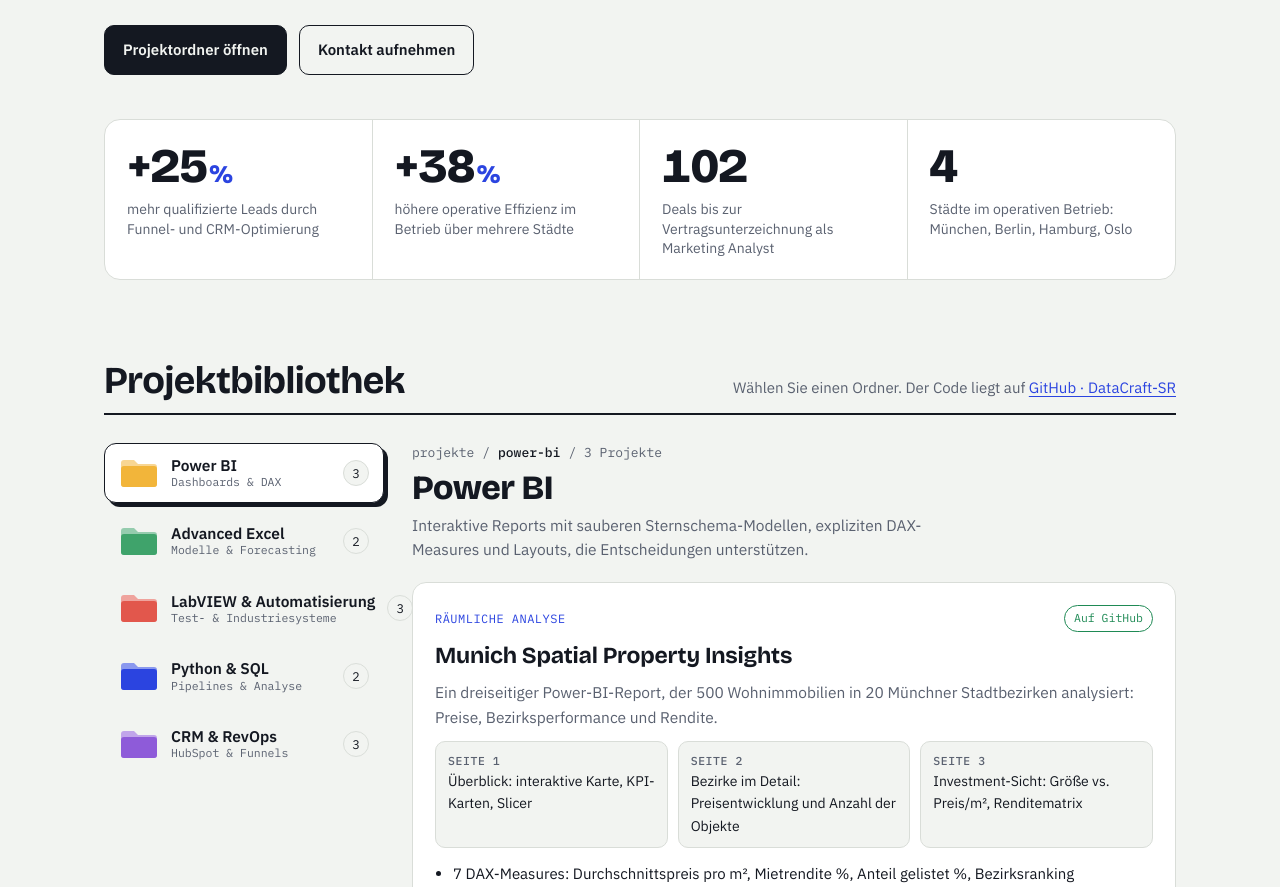
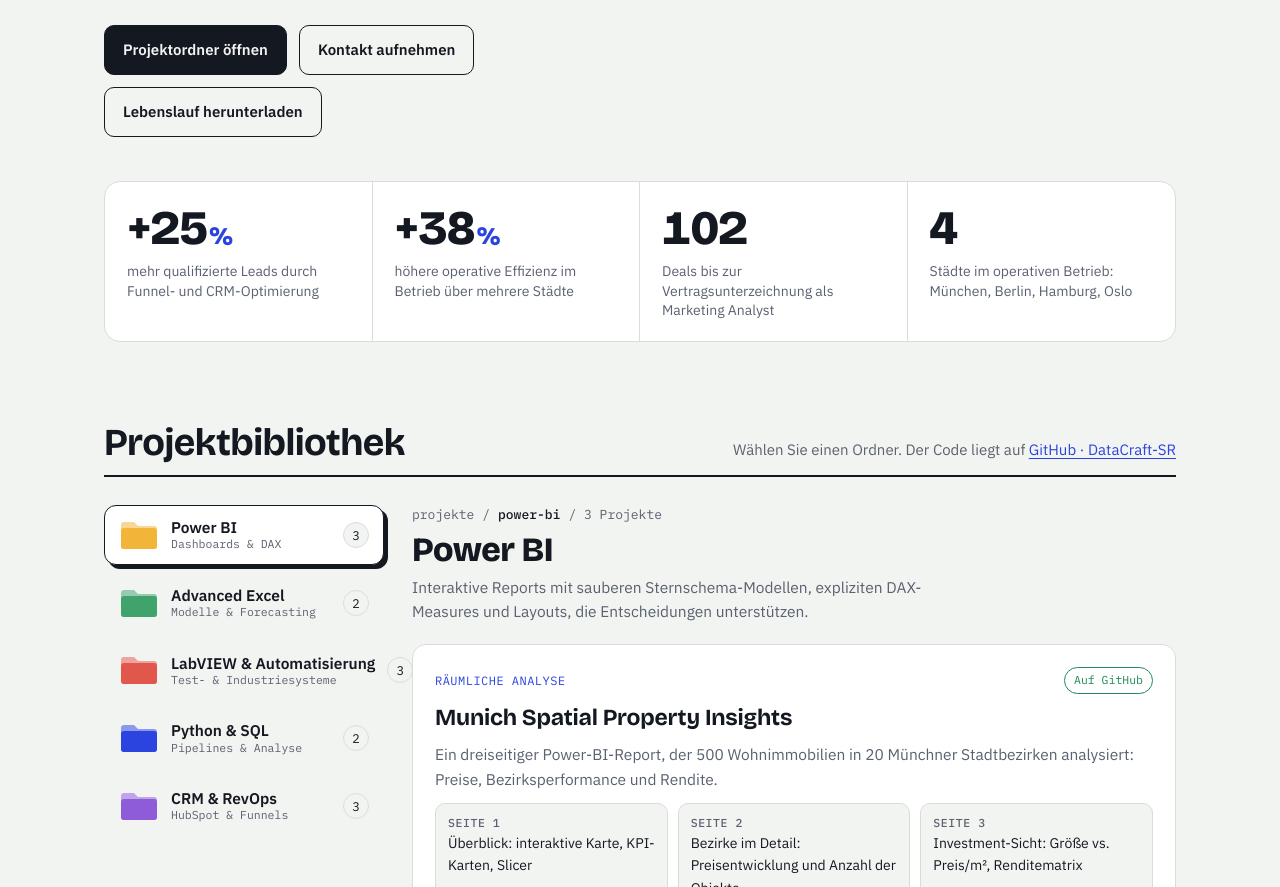
Before and after one commit to DataCraft-SR/DataCraft-SR.github.io, a plain HTML site: page de.html in a window 1280 px wide. Shown: the part 912-1799 px from the top of the page. Drawn offline with nearby package versions, Linux system fonts and the light colour scheme.

Commit message:
Add Lebenslauf download button

```diff
--- a/de.html
+++ b/de.html
@@ -243,6 +243,7 @@ nav .wrap > ul{margin-left:auto}
       <div class="cta">
         <a class="btn primary" href="#projects">Projektordner öffnen</a>
         <a class="btn ghost" href="mailto:swetharajvv345@gmail.com">Kontakt aufnehmen</a>
+        <a class="btn ghost" href="Swetha_Raj_CV.pdf" download>Lebenslauf herunterladen</a>
       </div>
     </div>
     <aside class="funnel" aria-label="Der Lead-Funnel, an dem ich arbeite">
```
